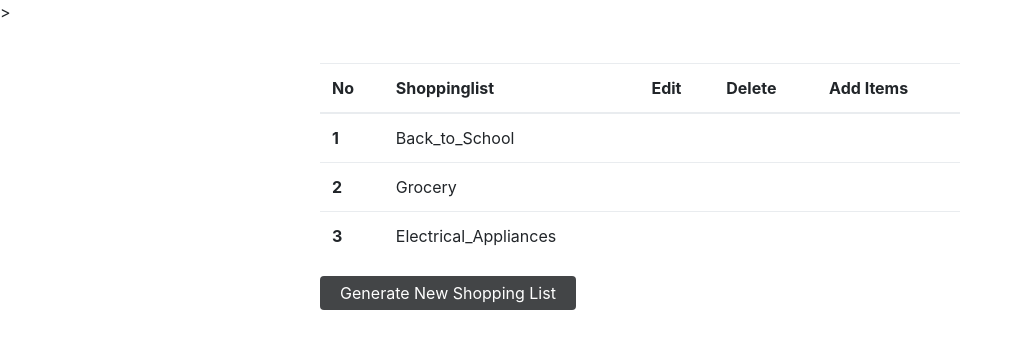
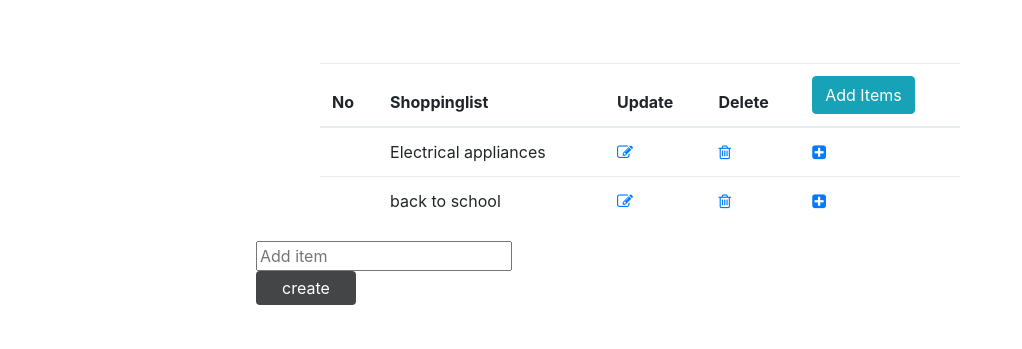
Before and after one commit to JumaOgutu/shoppinglist, a Flask app: page /dashboard in a window 1280 px wide. Shown: the top 349 px of the page, without its empty margins (0-1022 px from the left). Run offline with Flask 2, Linux system fonts and the light colour scheme; some libraries are stand-ins or nearby versions; some web fonts are replaced.

Commit message:
(chore)Enabled create & remove shopping list,add & delete items

```diff
--- a/app/templates/dashboard.html
+++ b/app/templates/dashboard.html
@@ -4,13 +4,17 @@
         <title>Dashboard</title>
         <link rel="stylesheet" type="text/css" href="{{ url_for('static', filename='css/style.css')}}"/>
         <link rel="stylesheet" type="text/css" href="{{ url_for('static', filename='css/bootstrap.min.css')}}"/>
-        <link rel="stylesheet" type="text/css" href="{{ url_for('static', filename='css/font-awesome.css')}}"/>
-        <link rel="stylesheet" type="text/css" href="{{ url_for('static', filename='css/font-awesome.min.css')}}"/>
-        <link rel="stylesheet" type="text/javascript" href="{{ url_for('static', filename='css/bootstrap.min.js')}}"/>
+        <!-- <link rel="stylesheet" type="text/css" href="{{ url_for('static', filename='css/font-awesome.css')}}"/>
+        <link rel="stylesheet" type="text/css" href="{{ url_for('static', filename='css/font-awesome.min.css')}}"/> -->
+        <link href="https://maxcdn.bootstrapcdn.com/font-awesome/4.7.0/css/font-awesome.min.css" rel="stylesheet" integrity="sha384-wvfXpqpZZVQGK6TAh5PVlGOfQNHSoD2xbE+QkPxCAFlNEevoEH3Sl0sibVcOQVnN" crossorigin="anonymous">
+        <script src="https://code.jquery.com/jquery-3.1.1.slim.min.js" integrity="sha384-A7FZj7v+d/sdmMqp/nOQwliLvUsJfDHW+k9Omg/a/EheAdgtzNs3hpfag6Ed950n" crossorigin="anonymous"></script>
+<script src="https://cdnjs.cloudflare.com/ajax/libs/tether/1.4.0/js/tether.min.js" integrity="sha384-DztdAPBWPRXSA/3eYEEUWrWCy7G5KFbe8fFjk5JAIxUYHKkDx6Qin1DkWx51bBrb" crossorigin="anonymous"></script>
+
+        <script type="text/javascript" href="{{ url_for('static', filename='css/bootstrap.min.js')}}"></script>
 
     </head>
     <body>
-        <div style="color:rgb(54, 4, 61);"></div>>
+        <div style="color:rgb(54, 4, 61);"></div>
         <br>
         <div id="heading">
             <h3>
@@ -23,42 +27,36 @@
                       <tr>
                         <th>No</th>
                         <th>Shoppinglist</th>
-                        <th>Edit</th>
+                        <th>Update</th>
                         <th>Delete</th>
-                        <th>Add Items</th>
+                        <th><button type="button" class="btn btn-info"  data-toggle="modal" data-target="#myModal">Add Items</button></th>
                       </tr>
                     </thead>
                     <tbody>
                       <tr>
-                        <th scope="row">1</th>
-                        <td>Back_to_School</td>
-                        <td><i class="fa fa-edit" aria-hidden="true"></i></td>
-                        <td><i class="fa fa-trash-o"></i></td>
-                        <td><i class="fa fa-plus-square" aria-hidden="true"></i></td>
+                        {% for item in items %}
+                        <th scope="row"></th>
+                        <td>  {{item}}</td>
+                        <td><a href="/edit/item/{{item}}"><i class="fa fa-edit" aria-hidden="true"></i></a></td>
+                        <td><a href="/delete/item/{{item}}"><i class="fa fa-trash-o"></i></a></td>
+                        <td><a href=""><i class="fa fa-plus-square" aria-hidden="true"></i></a></td>
                       </tr>
-                      <tr>
-                        <th scope="row">2</th>
-                        <td>Grocery</td>
-                        <td><i class="fa fa-edit" aria-hidden="true"></i></td>
-                        <td><i class="fa fa-trash-o"></i></td>
-                        <td><i class="fa fa-plus-square" aria-hidden="true"></i></td>
-                      </tr>
-                      <tr>
-                        <th scope="row">3</th>
-                        <td>Electrical_Appliances</td>
-                        <td><i class="fa fa-edit" aria-hidden="true"></i></td>
-                        <td><i class="fa fa-trash-o"></i></td>
-                        <td><i class="fa fa-plus-square" aria-hidden="true"></i></td>
-                      </tr>
+
+                    {% endfor %}
                     </tbody>
                   </table>
 
-                  <form action="C:\Users\OGUTU\Github\shoppinglist\app\templates\shoppinglist.html">
-                    <input type="submit" value="Generate New Shopping List">
-                    </form>
+        </div>
+
+        <div class="" style="margin-left:20%">
+          <form action="" method="POST">
+
+            <input type="text" name="item" placeholder="Add item">
+            <br>
+            <input type="submit" style="width:100px;" value="create" name="create">
+            </form>
         </div>
     </div>
 
-
     </body>
 </html>
--- a/app/views.py
+++ b/app/views.py
@@ -14,7 +14,7 @@ e_mail = []
 pass_word = []
 created_users = {} #an empty dict that stores my created users
 shoppinglist={}#dict that will store my shopping list
-itemlist={}#dict that will store my item list
+itemlist={"back to school","Grocery","Electrical appliances"}#dict that will store my item list
 
 #Function to create users
 def create_user(username, email, password, shoppinglist):#a function called create_user whose args are u,e,p and are passed when the function is called
@@ -24,27 +24,28 @@ def create_user(username, email, password, shoppinglist):#a function called crea
     created_users[username] = created_details #key is username and the value are the email and password in created details
     return created_users#the function returns this and is stored in the dict
 
-def add_shoppinglist(title, items): #function that adds a new shopping list
-
-    slist=S_list(title, items) #slist is the instance of the class S_list
-    shopping_lists.append(slist)#adds a shopping list to others
-
-    return True
+def confirm_user_is_logged_in():
+    '''check if the user id logged in, if not redirect to index for login'''
+    if not session.get("logged_in"):
+        return redirect(url_for('index'))
 
 
 @app.route('/', methods=['GET', 'POST']) #route decorator binds my function "index" to a URL
 def index():
+    '''login page'''
     error = None
     if request.method == 'POST':
         name = request.form['username']
         word = request.form['password']
-
+        print (name)
+        print (word)
+        print (user_name)
 
         if name in user_name:
             if word in pass_word:
                 session['logged_in'] = True
                 session['id'] = name
-                return redirect('/')
+                return redirect('/dashboard')
             else:
                 error = 'Enter correct password'
         else:
@@ -54,6 +55,7 @@ def index():
 
 @app.route('/register', methods=['GET', 'POST'])
 def register():
+    '''sign up page'''
     error = None
     if request.method == 'POST':
         username = request.form['username']  #After you enter the username and password and click submit the route will be invoked again as a POST request and both request.form['username'] and request.form['password'] will be set to the values entered by the user.
@@ -84,6 +86,43 @@ def register():
 
     return render_template("register.html", error = error)
 
-@app.route('/dashboard')
+
+
+@app.route('/logout')
+def logout():
+    '''logout page'''
+    session["logged_in"] = False
+    return redirect(url_for('index'))
+
+
+@app.route('/dashboard', methods=['GET', 'POST'])
 def dashboard():
-    return render_template("dashboard.html")
+    if request.method == 'POST':
+        itemlist.add(request.form['item'].strip())
+    return render_template("dashboard.html",items=itemlist)
+
+
+@app.route('/delete/item/<id>', methods=['GET', 'POST'])
+def deleteItem(id):
+    print (itemlist.remove(id))
+
+    itemlist.remove(request.form['item'].strip())
+
+    return render_template("dashboard.html",items=itemlist)
+
+@app.route('/add/item/<id>', methods=['GET', 'POST'])
+def addItem(id):
+    if request.method == 'POST':
+        for x in itemlist:
+            if x == id:
+
+                itemlist.add(request.form['item'].strip())
+
+
+
+        print (request.form['item'])
+        print (itemlist)
+        return redirect('/dashboard')
+
+
+    return render_template("editList.html",item=id)
```
Also changed, not shown: app/templates/editList.html (added, +57 -0 lines), tests/test.py (renamed from test.py), 2 other files.
